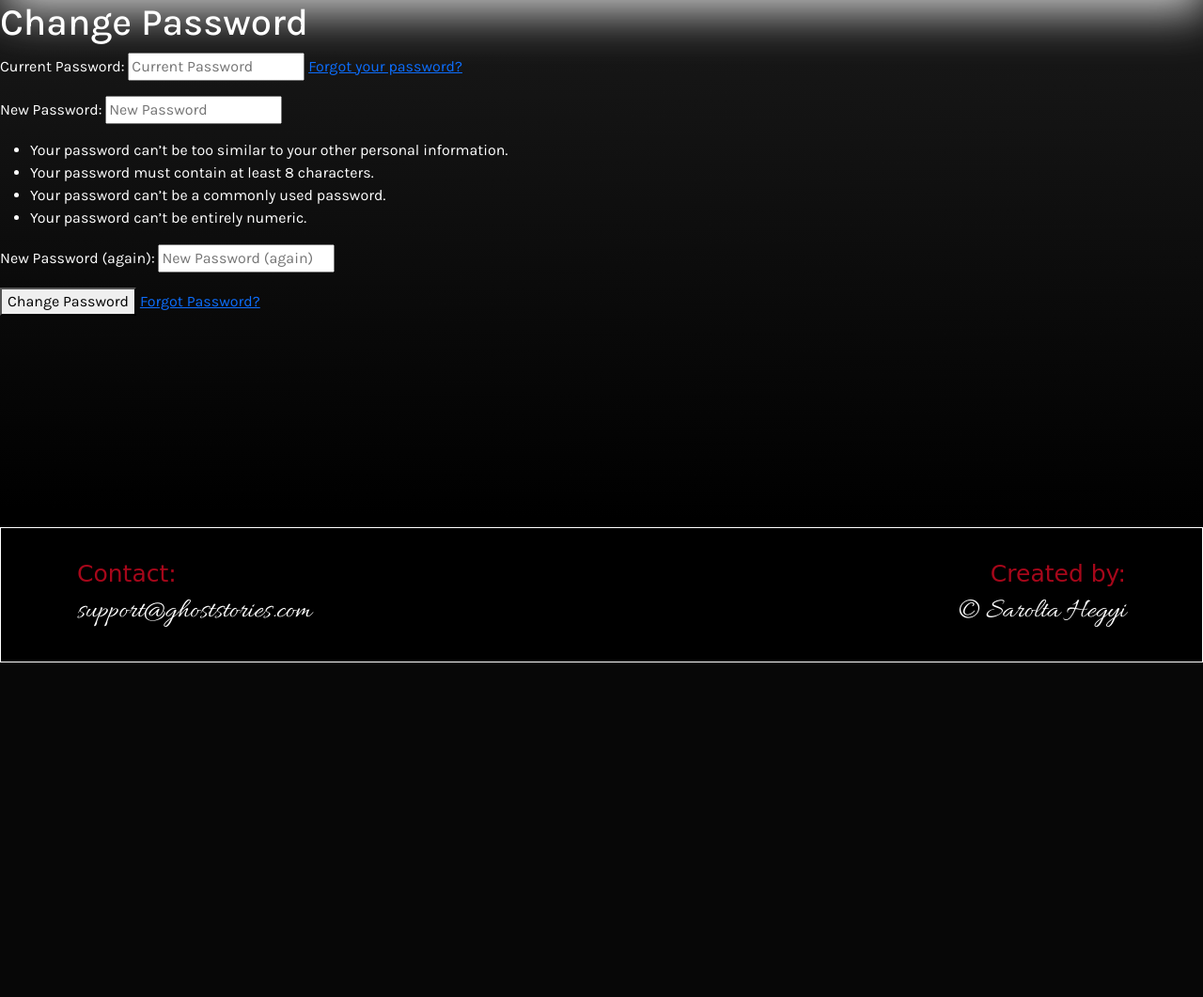
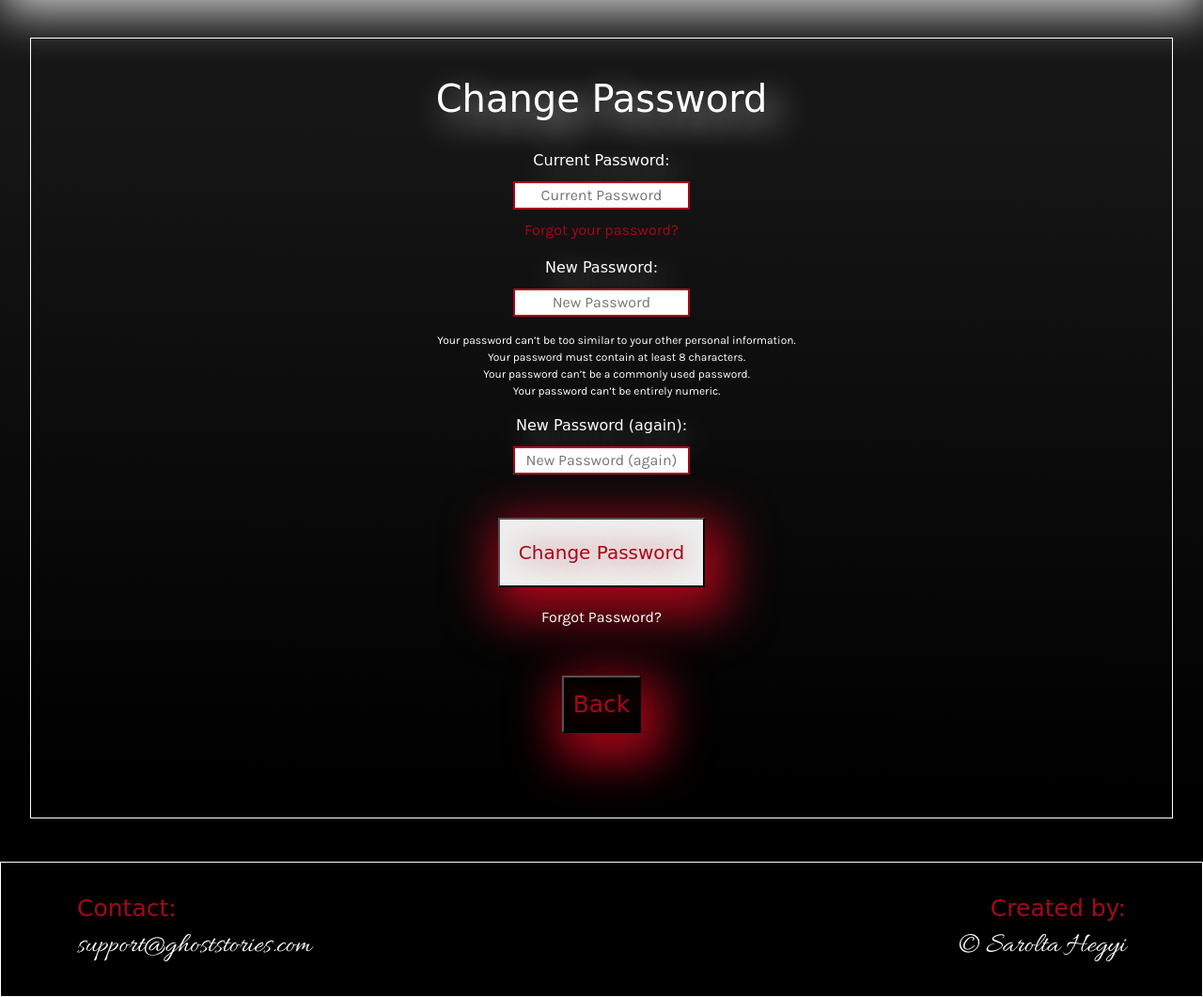
Before and after one commit to saroltah/ghost_stories, a Django app: page /accounts/password/change/ in a window 1280 px wide. Shown: the part 95-1156 px from the top of the page at 94% size. Before the commit the page ends 800 px from the top, so only its background shows below. Run offline with Django 4.2, Linux system fonts and the light colour scheme; the visitor is signed in with stand-in values (Sample User, id 1); parts of the project's set-up code (start-up, migrations or seed data) failed here and were passed over; some libraries are stand-ins or nearby versions; some web fonts are replaced.

Commit message:
add change password option

```diff
--- a/profiles/templates/edit_profile.html
+++ b/profiles/templates/edit_profile.html
@@ -1,6 +1,7 @@
 {%extends "base.html"%}
 {% block title%}: Edit profile {% endblock %}
 {% url 'view_profile' as view_profile %}
+{% url 'account_change_password as change_password' %}
 
 {%block content%}
 {%if user.is_authenticated%}
@@ -10,6 +11,8 @@
   <small>* Email address and phone number can only be seen by the EDITORS!</small>
   <br>
   <small>* Image-size can be max 10MB !</small>
+  <br>
+  <h5><a href="{% url 'account_change_password' %}">Click here, to change your password!</a></h5>
   <form method="POST" enctype="multipart/form-data">
     {% csrf_token %}
     {{form.as_p}}
--- a/static/css/base.css
+++ b/static/css/base.css
@@ -216,6 +216,18 @@ footer {
   text-shadow: var(--white-text-shadow);
 }
 
+.auth .forgot-password-link {
+  padding-top: 20px;
+}
+
+.auth .forgot-password-link a {
+  color: white
+}
+
+.auth .forgot-password-link a:hover {
+  color: red
+}
+
 /*messages*/
 
 .alert-dismissible {
--- a/templates/account/password_change.html
+++ b/templates/account/password_change.html
@@ -5,12 +5,21 @@
 {% block head_title %}{% trans "Change Password" %}{% endblock head_title %}
 
 {% block content %}
+<div class="log-out-section-div">
+    <section class="auth">
         <h1>{% trans "Change Password" %}</h1>
 
         <form method="POST" action="{% url 'account_change_password' %}" class="password_change">
             {% csrf_token %}
             {{ form.as_p }}
             <button type="submit" name="action">{% trans "Change Password" %}</button>
-    <a href="{% url 'account_reset_password' %}" aria-label="Change your password">{% trans "Forgot Password?" %}</a>
+            <div class="forgot-password-link">
+                <a href="{% url 'account_reset_password' %}"
+                    aria-label="Change your password">{% trans "Forgot Password?" %}</a>
+            </div>
         </form>
+    </section>
+    <button class="back-button"><a onClick="javascript:history.go(-1)" aria-label="Go back to the previous page"> Back
+        </a></button>
+</div>
 {% endblock content %}
--- a/templates/account/password_reset.html
+++ b/templates/account/password_reset.html
@@ -6,6 +6,7 @@
 {% block head_title %}{% trans "Password Reset" %}{% endblock head_title %}
 
 {% block content %}
+<div class="log-out-section-div">
     <section class="auth">
 
         <h1>{% trans "Password Reset" %}</h1>
@@ -24,4 +25,7 @@
 
         <p>{% blocktrans %}Please contact us if you have any trouble resetting your password.{% endblocktrans %}</p>
     </section>
+    <button class="back-button"><a onClick="javascript:history.go(-1)" aria-label="Go back to the previous page"> Back
+        </a></button>
+</div>
 {% endblock content %}
```
Lines whose indentation alone changed are shown as unchanged.
